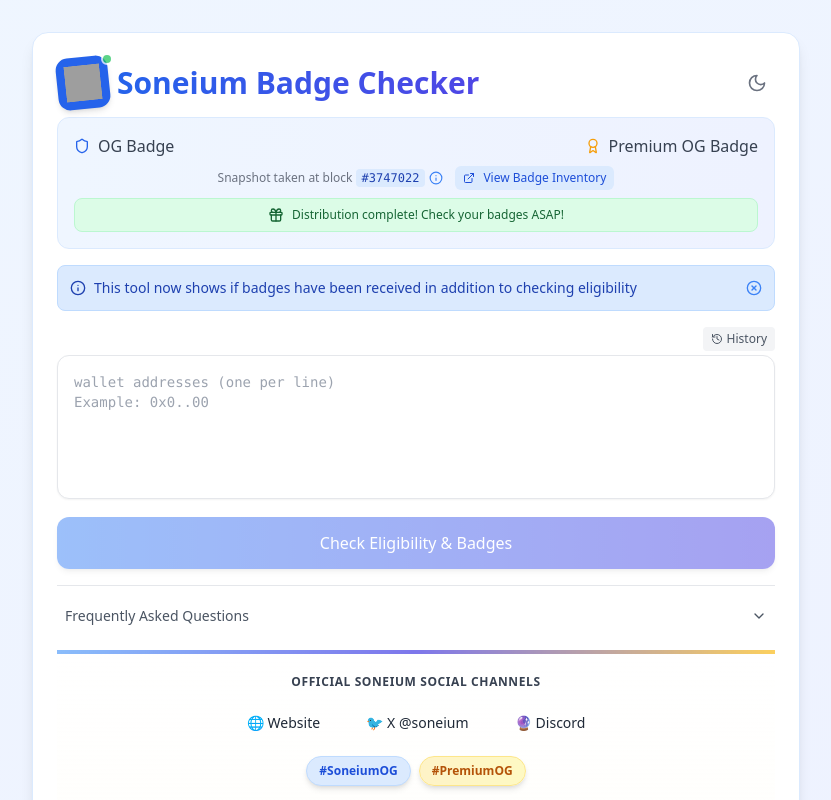
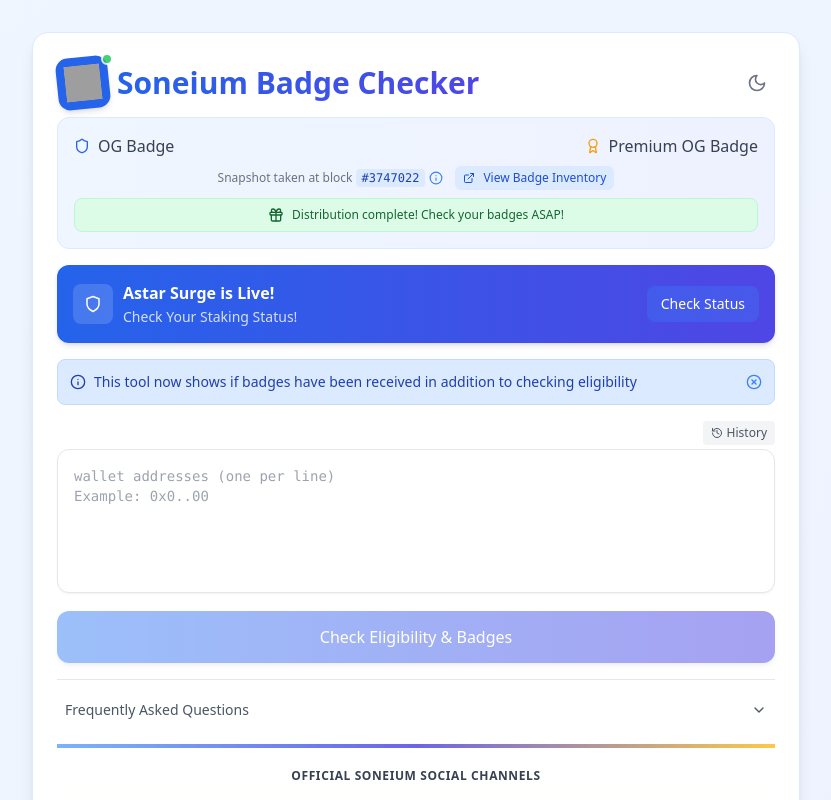
Before and after one commit to Madleyym/Soneium-OG-Badge-Checker, a Next.js app: page / in a window 1280 px wide. Shown: the top 800 px of the page, without its empty margins (224-1055 px from the left). Built offline with nearby package versions, Linux system fonts and the light colour scheme; grey boxes are pictures that could not be loaded.

Commit message:
Add Astar Surge promotional banner to BadgeChecker component

```diff
--- a/app/page.tsx
+++ b/app/page.tsx
@@ -4,6 +4,7 @@
 import { useState, useEffect, useRef, useMemo, useCallback } from "react";
 import BadgeStatus from "./components/BadgeStatus";
 import Image from "next/image";
+import Link from "next/link";
 import {
   CheckCircle,
   XCircle,
@@ -28,6 +29,9 @@
 } from "lucide-react";
 import Footer from "./components/sections/UI/Footer";
 import FAQ from "./components/sections/FAQ";
+// Import komponen Astar Surge
+import AstarSurgePromo from "./astar/components/AstarSurgePromo";
+
 const Icons = {
   CheckCircle,
   XCircle,
@@ -719,6 +723,45 @@
               <div className="mt-2 bg-green-100 dark:bg-green-900/30 border border-green-200 dark:border-green-700 rounded-lg p-2 text-xs text-green-800 dark:text-green-300 flex items-center justify-center text-center">
                 <Icons.Gift className="h-4 w-4 mr-2 flex-shrink-0" />
                 <span>Distribution complete! Check your badges ASAP!</span>
+              </div>
+            </div>
+          </div>
+          <div className="mb-2">
+            <div className="w-full p-3 sm:p-4 bg-gradient-to-r from-blue-600 to-indigo-600 dark:from-blue-700 dark:to-indigo-800 text-white rounded-xl shadow-md">
+              <div className="flex items-center justify-between space-x-2">
+                <div className="flex items-center space-x-2.5">
+                  <div className="h-8 w-8 sm:h-10 sm:w-10 bg-white/15 rounded-lg flex items-center justify-center shrink-0">
+                    <svg
+                      viewBox="0 0 24 24"
+                      width="18"
+                      height="18"
+                      className="text-white"
+                    >
+                      <path
+                        d="M12 22s8-4 8-10V5l-8-3-8 3v7c0 6 8 10 8 10z"
+                        fill="none"
+                        stroke="currentColor"
+                        strokeWidth="2"
+                        strokeLinecap="round"
+                        strokeLinejoin="round"
+                      />
+                    </svg>
+                  </div>
+                  <div className="flex-1 min-w-0">
+                    <h3 className="font-bold text-sm sm:text-base truncate">
+                      Astar Surge is Live!
+                    </h3>
+                    <p className="text-xs sm:text-sm opacity-80 mt-0.5 truncate">
+                      Check Your Staking Status!
+                    </p>
+                  </div>
+                </div>
+                <Link
+                  href="/astar"
+                  className="shrink-0 px-2.5 py-1.5 sm:px-3.5 sm:py-2 bg-blue-500/30 hover:bg-blue-500/40 dark:bg-blue-600/40 dark:hover:bg-blue-600/50 rounded-lg transition-colors text-xs sm:text-sm font-medium whitespace-nowrap"
+                >
+                  Check Status
+                </Link>
               </div>
             </div>
           </div>
@@ -1469,17 +1512,13 @@
                           received)
                         </span>
                       </div>
-                      <div className="flex items-center">
-                        {/* <div className="h-3 w-3 bg-gray-200 dark:bg-gray-600 rounded mr-1"></div>
-                        <span>Regular OG Badge</span> */}
-                      </div>
+                      <div className="flex items-center"></div>
                     </div>
                   </div>
                 )}
               </div>
             </div>
           )}
-          {/* Add Footer component here, before the closing div */}
           <FAQ />
           <Footer />{" "}
         </div>
```
